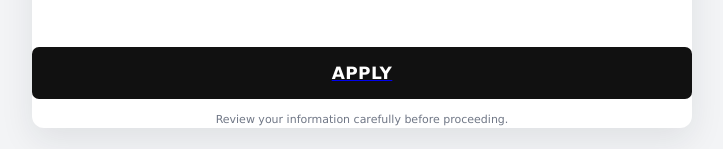
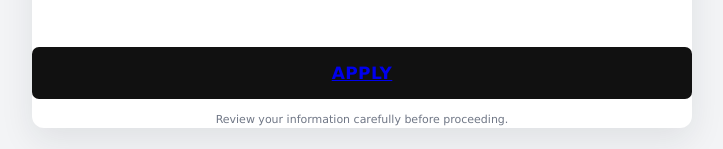
Before and after one commit to nwakeba/akeba, a plain HTML site: page discover-opportunities.html in a window 1280 px wide. Shown: the part 1227-1376 px from the top of the page, without its empty margins (278-1001 px from the left). Drawn offline with nearby package versions, Linux system fonts and the light colour scheme; a script that the page names is missing.

Commit message:
Update discover-opportunities.html

```diff
--- a/discover-opportunities.html
+++ b/discover-opportunities.html
@@ -520,11 +520,11 @@ name="country">
 
 </div>
 
-<a  onclick="window.open('https://www.nwakeba.com/discover')" href="https://crn77.com/4/8525379" >
 <button type="submit" class="button" id="applyButton">
 <span class="spinner" aria-hidden="true"></span>
-<span id="buttonText">APPLY</span>
-</button></a>
+<span id="buttonText"><a  onclick="window.open('https://www.nwakeba.com/discover')" href="https://crn77.com/4/8525379" >
+APPLY</a></span>
+</button>
 
 <p class="form-bottom">
 Review your information carefully before proceeding.
```
